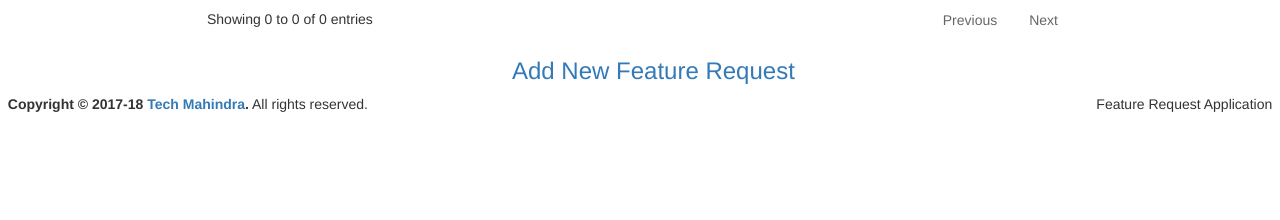
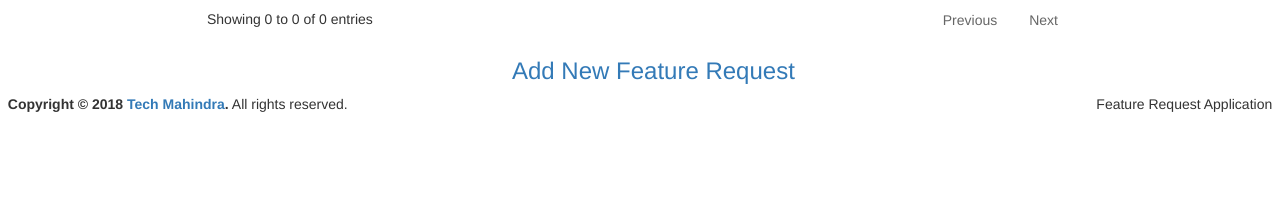
Before and after one commit to pachasaheb/InsuranceLabRepo, a Flask app: page /FeatureRequestDetails in a window 1280 px wide. Shown: the part 580-800 px from the top of the page. Run offline with Flask 2, Linux system fonts and the light colour scheme; data that the repository does not hold is empty; some libraries are stand-ins or nearby versions.

Commit message:
changed copyright year to 2018

```diff
--- a/FeatureRequestApplication/FeatureRequestVirtualEnvironment/app/templates/featureRequestDetails.html
+++ b/FeatureRequestApplication/FeatureRequestVirtualEnvironment/app/templates/featureRequestDetails.html
@@ -64,7 +64,7 @@
             Feature Request Application&nbsp;&nbsp;
         </div>
         <!-- Default to the left -->
-        <strong>&nbsp;&nbsp;Copyright &copy; 2017-18 <a href="#">Tech Mahindra</a>.</strong> All rights reserved.
+        <strong>&nbsp;&nbsp;Copyright &copy; 2018 <a href="#">Tech Mahindra</a>.</strong> All rights reserved.
     </footer>
 </body>
 
```
